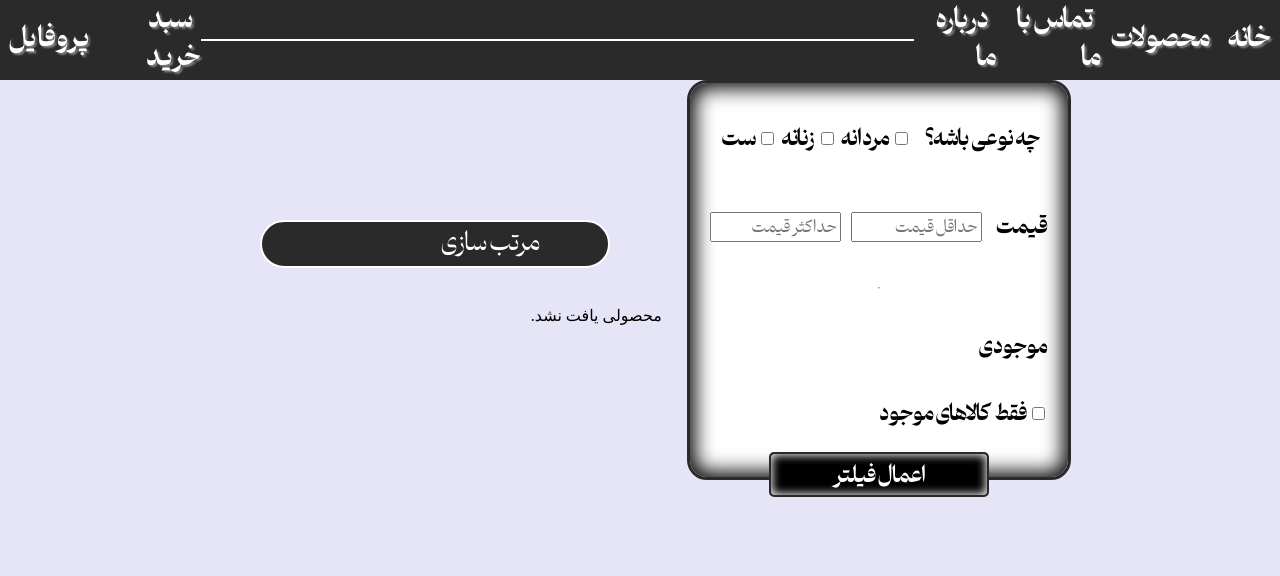
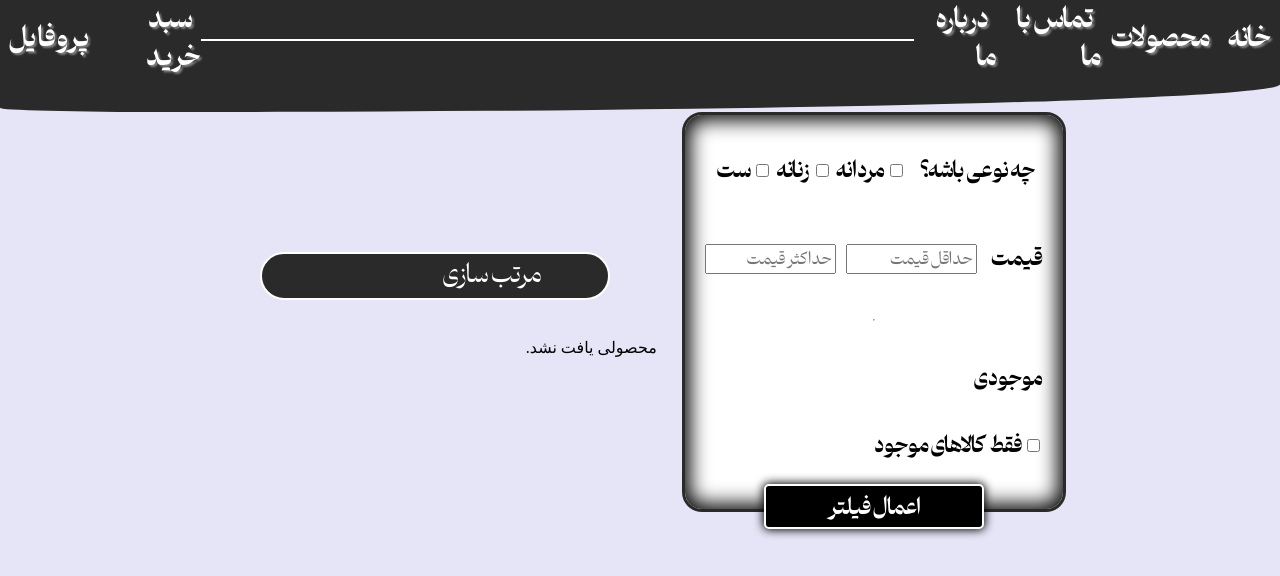
Before and after one commit to Brbodd/splus, a Django app: template splus_project/products/templates/products/product_list.html in a window 1280 px wide. Shown: the top 576 px of the page. Run offline with Django 4.2, Linux system fonts and the light colour scheme; the template is opened without the code that fills it, so the values that code supplies are empty.

Commit message:
some tiny change in product page

```diff
--- a/splus_project/products/static/products/css/product_list.css
+++ b/splus_project/products/static/products/css/product_list.css
@@ -8,6 +8,13 @@
     display: flex;
     justify-content: center;
     align-items: center;
+}
+
+.svg1 {
+    background-color: var(--darkgray);
+    width: 100%;
+    height: 2rem;
+    border-radius: 0 0 100% 15%;
 }
 
 .main-section {
@@ -73,9 +80,9 @@
     padding: 2%;
     margin: 2%;
     color: var(--white);
-    border: 2px solid var(--darkgray);
+    border: 2px solid var(--white);
     border-radius: 5px;
-    box-shadow: inset 0 0 10px 1px var(--white);
+    box-shadow: 0 0 10px 1px var(--black);
 }
 
 .sort-list {
@@ -107,7 +114,7 @@
 .products {
     display: grid;
     grid-template-columns: repeat(3, 1fr);
-    gap: 30px;
+    gap: 25px;
 }
 
 @media (max-width:768px){
--- a/splus_project/products/templates/products/product_list.html
+++ b/splus_project/products/templates/products/product_list.html
@@ -8,6 +8,8 @@
 {% endblock header_references %}
 
 {% block content %}
+    <div class='svg1'>
+    </div>
     <div class='main-section flex-center'>
 
         <div class="category">
@@ -67,7 +69,11 @@
 
             <div class='products'>
                 {% for product in products %}
-                    {% include "includes/in-stock-product.html" with product=product %}
+                    {% if product.quantity > 0 %}
+                        {% include "includes/in-stock-product.html" with product=product %}
+                    {% else %}
+                        {% include "includes/out-stock-product.html" with product=product %}
+                    {% endif %}
                 {% empty %}
                     <p>محصولی یافت نشد.</p>
                 {% endfor %}
```
Also changed, not shown: splus_project/products/views.py (+27 -11 lines).
